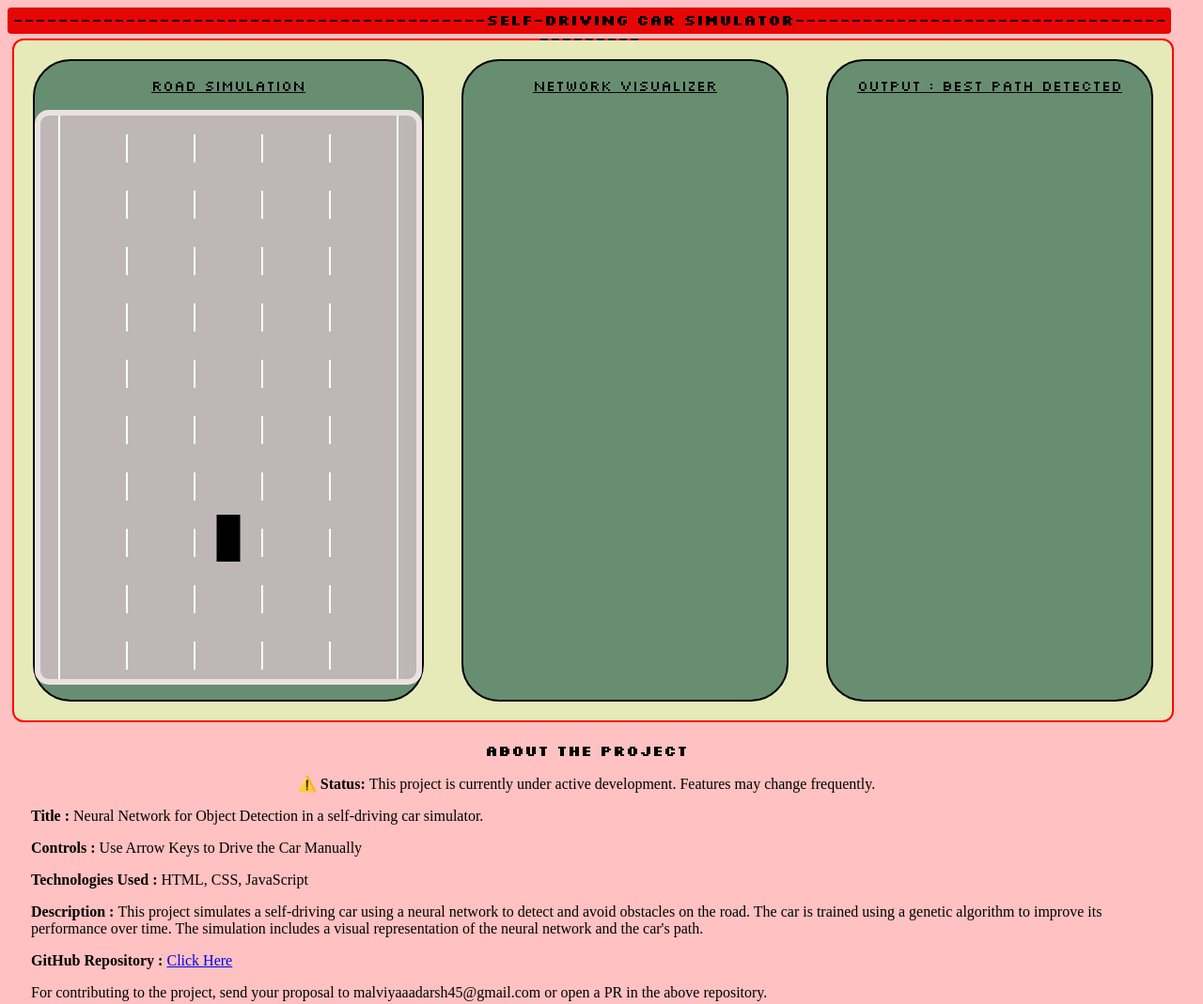
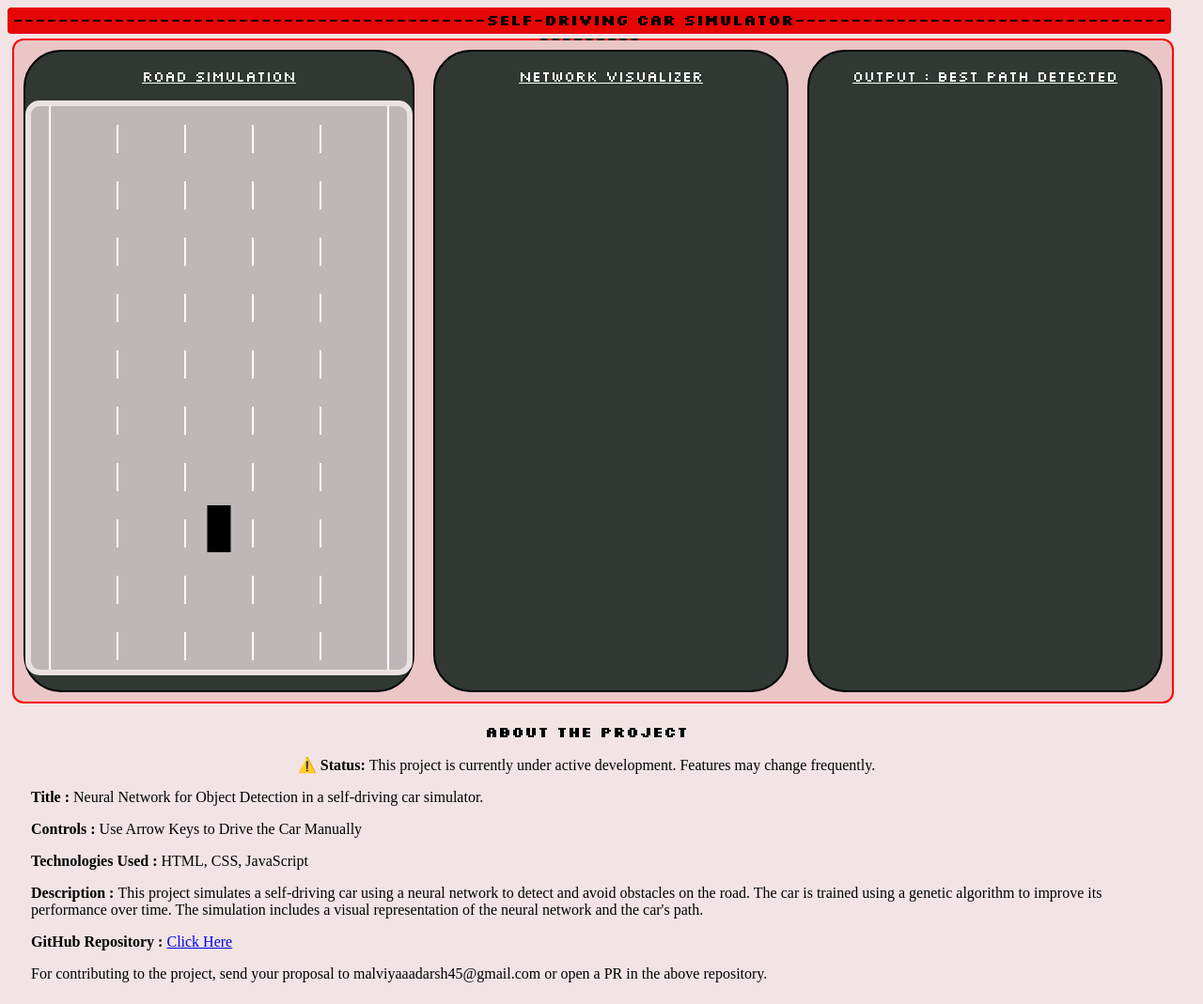
Before and after one commit to Malviyaaadarsh/self-driving-car-simulation, a plain HTML site: page index.html in a window 1280 px wide. Shown: the top 1069 px of the page at 94% size. Drawn offline with Linux system fonts and the light colour scheme.

Commit message:
Update style.css

```diff
--- a/style.css
+++ b/style.css
@@ -1,6 +1,6 @@
 body {
     margin-right: 40px;
-    background: rgb(255, 193, 193);
+    background: rgb(242, 228, 228);
     overflow: auto;
     text-align: center;
 }
@@ -34,16 +34,17 @@ body {
     width: 450px;
     height: 680px;
     justify-content: center;
-    margin: 20px;
-    background-color:rgb(104, 142, 114);
+    margin: 10px;
+    background-color:rgb(49, 56, 51);
 }
 .container {
     display: flex;
     border: 2px solid red;
     border-radius: 12px;
-    background-color: rgb(229, 234, 184);
+    background-color: rgb(234,198,198);
     margin: 5px 20px 20px 5px;
     width: 100%;
+    color:white;
 }
 .footer{
     margin:auto ;
```
